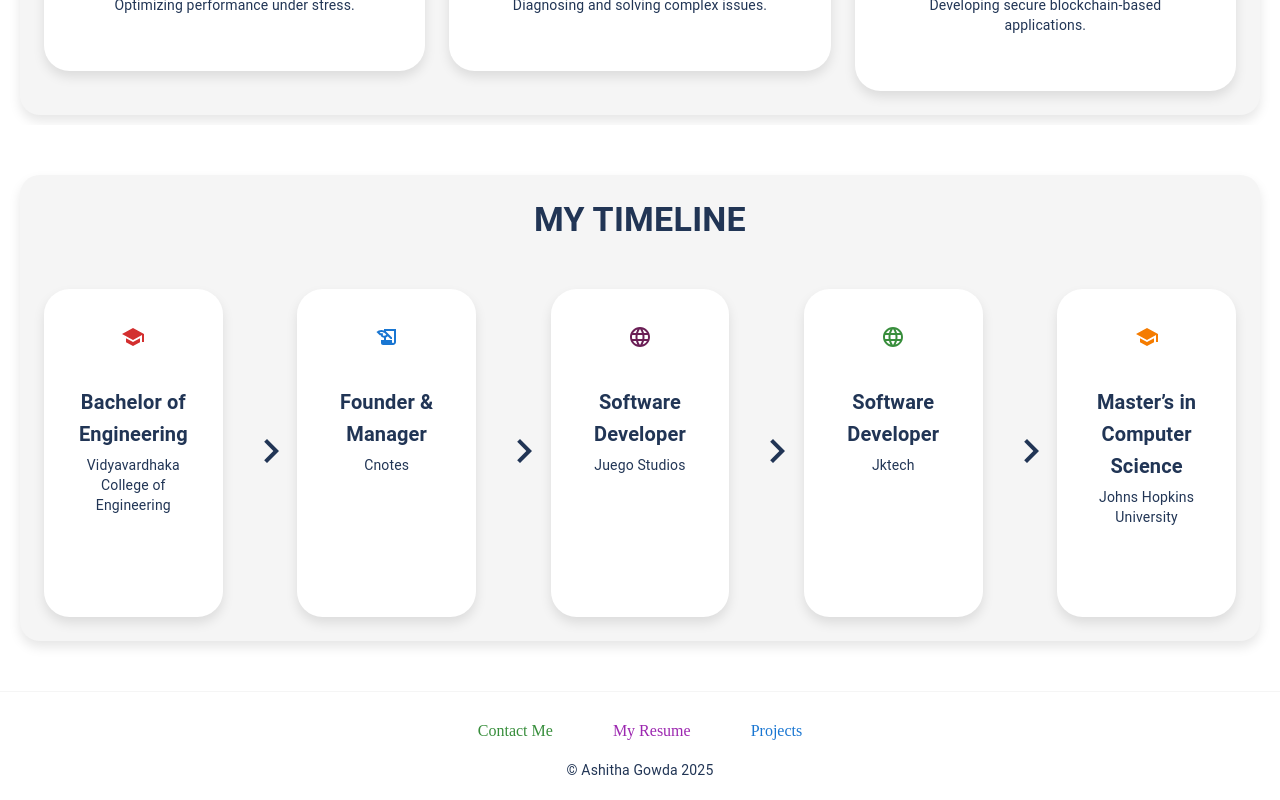
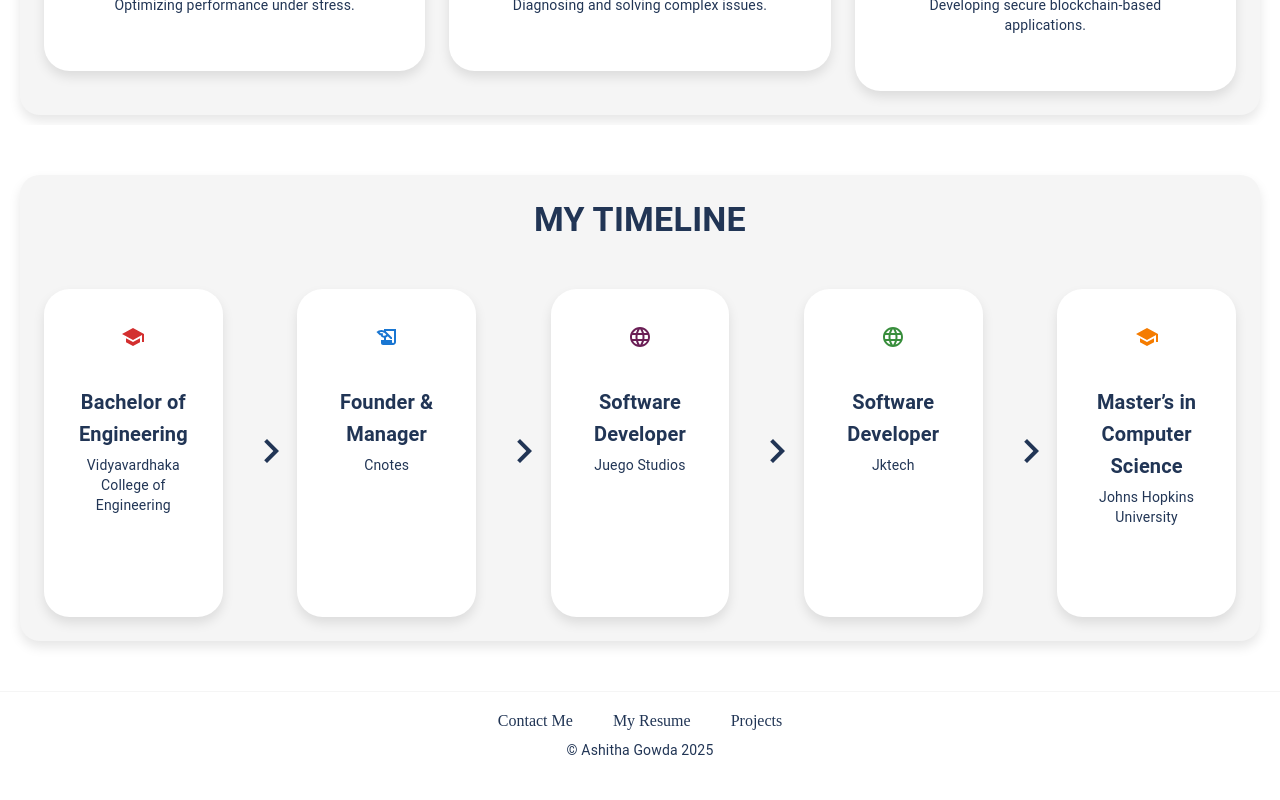
Before and after one commit to AshithaPGowda/portfolio, a Next.js app: page / in a window 1280 px wide. Shown: the part 1427-2227 px from the top of the page. Built offline with nearby package versions, Linux system fonts and the light colour scheme.

Commit message:
changed fotter font colour

```diff
--- a/src/app/components/footerContent/customFooter.js
+++ b/src/app/components/footerContent/customFooter.js
@@ -45,14 +45,23 @@ const Footer = ({ theme, isMobile }) => {
                 borderTop: `1px solid ${COLOURS[`SECTION_COLOUR_${theme}`]}`,
             }}
         >
-            <div style={{ display: "flex", justifyContent: "center", gap: "20px" }}>
-                {/* Contact Me */}
-                <Typography
+
+            <ContactForm open={showContactForm} onClose={handleCloseContactForm} theme={theme} COLOURS={COLOURS} />
+            {isMobile ? null : (
+                <ResumeViewer
+                    open={showResume}
+                    onClose={handleCloseResume}
+                    theme={theme}
+                    COLOURS={COLOURS}
+                    resumeUrl={CONSTANT.RESUMEURL}
+                />
+            )}
+                            <Typography
                     variant="contained"
                     color="primary"
                     onClick={handleOpenContactForm}
                     style={{
-                        color: COLOURS[`FOOTER_CONTACT_ME_${theme}`],
+                        color: COLOURS[`TEXT_COLOUR_${theme}`],
                         padding: "10px 20px",
                         borderRadius: "5px",
                         cursor: "pointer", // Hand on hover
@@ -70,7 +79,7 @@ const Footer = ({ theme, isMobile }) => {
                     color="secondary"
                     onClick={isMobile ? handleDownloadResume : handleOpenResume}
                     style={{
-                        color: COLOURS[`COLOURS.FOOTER_RESUME_${theme}`],
+                        color: COLOURS[`TEXT_COLOUR_${theme}`],
                         padding: "10px 20px",
                         borderRadius: "5px",
                         cursor: "pointer", // Hand on hover
@@ -88,7 +97,7 @@ const Footer = ({ theme, isMobile }) => {
                     color="primary"
                     onClick={handleProjectsClick} // Updated to navigate to /projects
                     style={{
-                        color: COLOURS[`COLOURS.FOOTER_PROJECT${theme}`],
+                        color: COLOURS[`TEXT_COLOUR_${theme}`],
                         padding: "10px 20px",
                         borderRadius: "5px",
                         cursor: "pointer", // Hand on hover
@@ -99,18 +108,6 @@ const Footer = ({ theme, isMobile }) => {
                 >
                     Projects
                 </Typography>
-            </div>
-
-            <ContactForm open={showContactForm} onClose={handleCloseContactForm} theme={theme} COLOURS={COLOURS} />
-            {isMobile ? null : (
-                <ResumeViewer
-                    open={showResume}
-                    onClose={handleCloseResume}
-                    theme={theme}
-                    COLOURS={COLOURS}
-                    resumeUrl={CONSTANT.RESUMEURL}
-                />
-            )}
 
             {/* Footer Copyright */}
             <Typography variant="body2" style={{ marginTop: "10px" }}>
```
